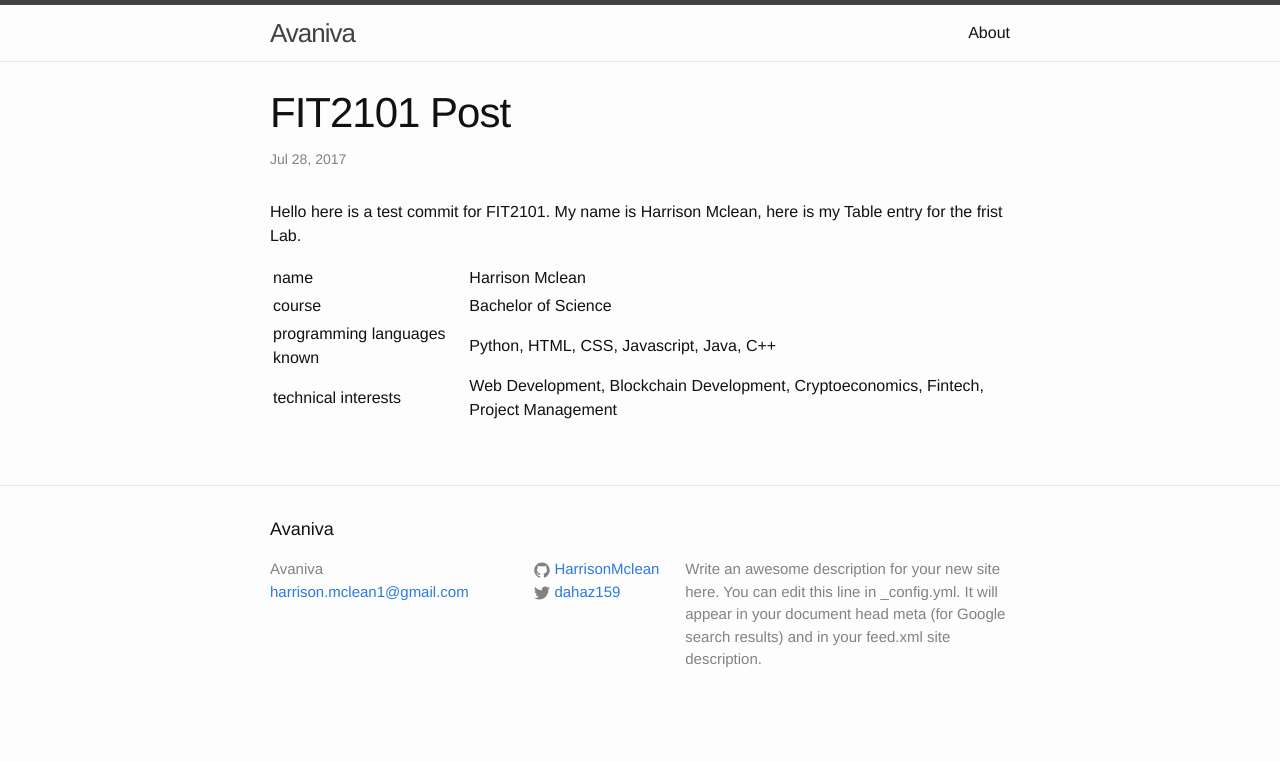
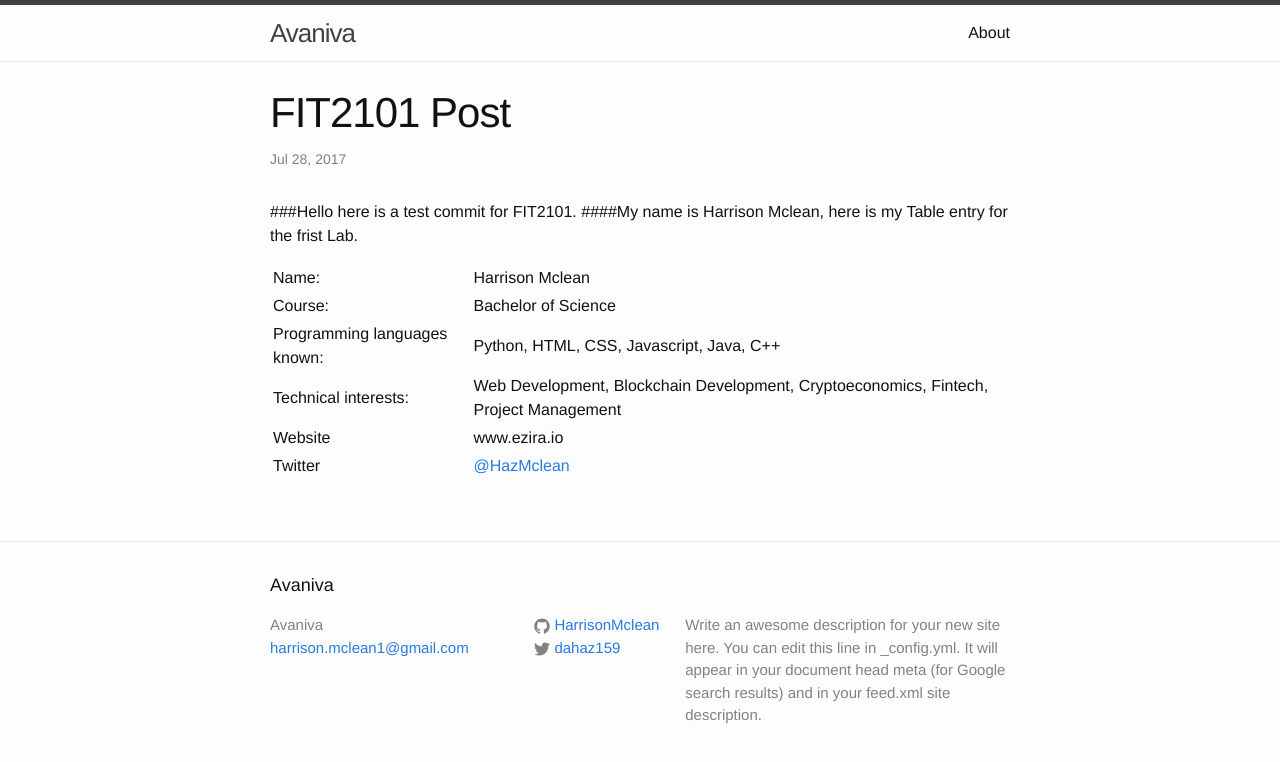
Before and after one commit to HarrisonMclean/TestSite, a Jekyll site: the page built from _posts/2017-7-28-Post.markdown, in a window 1280 px wide. Shown: the top 762 px of the page. Built offline with Jekyll 4.4.1, drawn with Linux system fonts in a browser that asks for light colours.

Commit message:
Added additonal information to post
added website and twitter links

```diff
--- a/_posts/2017-7-28-Post.markdown
+++ b/_posts/2017-7-28-Post.markdown
@@ -4,11 +4,13 @@ title: FIT2101 Post
 date: 2017-7-28 00:00:00
 categories: IT
 ---
-Hello here is a test commit for FIT2101.
-My name is Harrison Mclean, here is my Table entry for the frist Lab.
+###Hello here is a test commit for FIT2101.
+####My name is Harrison Mclean, here is my Table entry for the frist Lab.
 
 
-| name | Harrison Mclean |
-| course | Bachelor of Science |
-|programming languages known | Python, HTML, CSS, Javascript, Java, C++ |
-|technical interests | Web Development, Blockchain Development, Cryptoeconomics, Fintech, Project Management|
+| Name: | Harrison Mclean |
+| Course: | Bachelor of Science |
+| Programming languages known: | Python, HTML, CSS, Javascript, Java, C++ |
+| Technical interests: | Web Development, Blockchain Development, Cryptoeconomics, Fintech, Project Management|
+| Website | www.ezira.io |
+| Twitter | [@HazMclean](www.twitter.com/HazMclean) |
```
